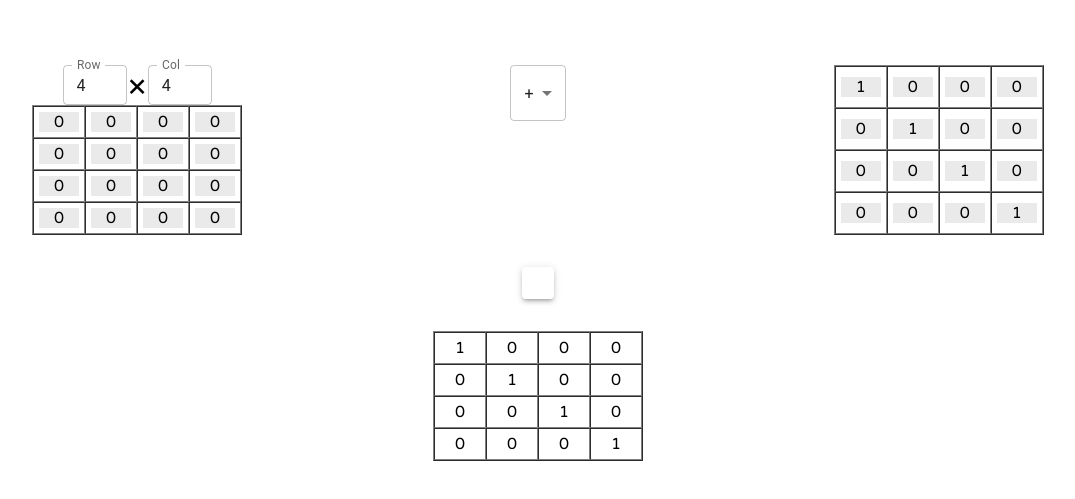
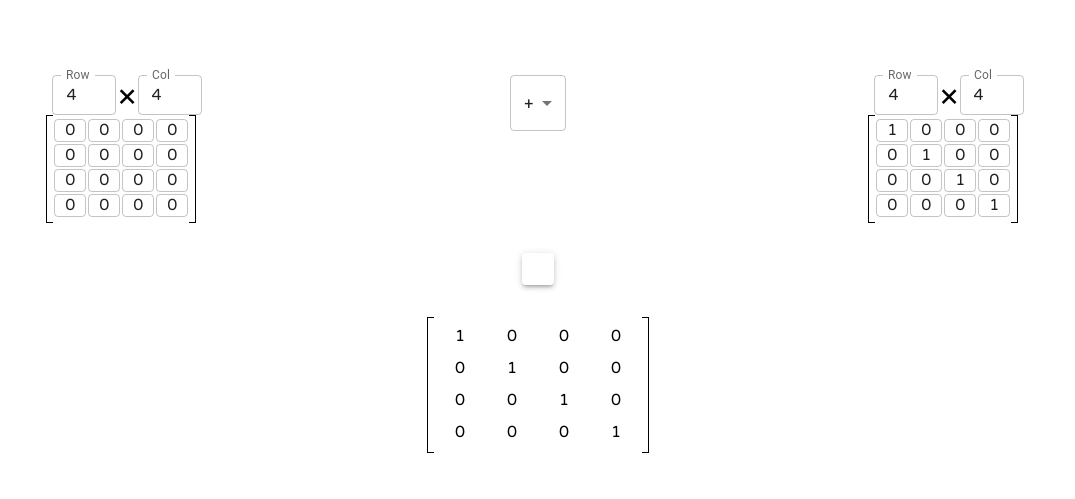
Before and after one commit to acodedoer/visimat, a React (Create React App) app: page / in a window 1280 px wide. Shown: the part 137-636 px from the top of the page, without its empty margins (102-1177 px from the left). Built offline with nearby package versions, Linux system fonts and the light colour scheme.

Commit message:
before visual

```diff
--- a/src/App.css
+++ b/src/App.css
@@ -1,4 +1,28 @@
 @import url('https://fonts.googleapis.com/css2?family=Varela+Round&display=swap');
-table{
-  font-family: 'Varela Round', sans-serif;
+table,input{
+  font-family: 'Varela Round', sans-serif !important;
 }
+
+.matrix {
+  position: relative;
+}
+.matrix:before, .matrix:after {
+  content: "";
+  position: absolute;
+  top: 0;
+  border: 1px solid #000;
+  width: 6px;
+  height: 100%;
+}
+.matrix:before {
+  left: -6px;
+  border-right: 0px;
+}
+.matrix:after {
+  right: -6px;
+  border-left: 0px;
+}
+.matrix td {
+  text-align: center;
+  padding: 0;
+}
--- a/src/App.js
+++ b/src/App.js
@@ -2,7 +2,6 @@ import {useState, useEffect} from "react"
 import Matrix from "./Components/Matrix";
 import Paper from '@mui/material/Paper';
 import SelectOperation from "./Components/SelectOperation";
-import NumericInput from "react-numeric-input";
 import TextField from '@mui/material/TextField';
 import "./App.css";
 
@@ -134,7 +133,29 @@ function App() {
 
         </div>
         <SelectOperation setOperation={setOperation} operation={state.operation}/>
+        <div style={{textAlign:"center"}}>
+        <TextField
+          id="filled-number"
+          label="Row"
+          type="number"
+          size="small"
+
+          defaultValue={4}
+          style={{width:"64px"}}
+        />
+
+        <span style={{fontSize:"32px"}}>&#215;</span>
+
+        <TextField
+          id="filled-number"
+          label="Col"
+          type="number"
+          defaultValue={4}
+          size="small"
+          style={{width:"64px"}}
+        />
         <Matrix matrix={state.m2} name={"m2"} operation={state.operation} visualise={visualState.selectedCell} updateMatrix={updateMatrix} style={{flexBasis: "40%", flexShrink:0}}/>
+      </div>
       </div>
       <Paper elevation={3} style={{padding:"16px", margin:"32px"}}>{state.solution}</Paper>
       <Matrix matrix={state.answer} visualise={visualState.selectedCell}  name={"answer"} operation={state.operation} showSolution={showSolution} updateMatrix={updateMatrix} style={{flexBasis: "40%", flexShrink:0}}/>
--- a/src/Components/Matrix.js
+++ b/src/Components/Matrix.js
@@ -1,32 +1,44 @@
+import TextField from '@mui/material/TextField';
+import { alpha, styled } from '@mui/material/styles';
+import "../App.css";
+
+const MatrixElementInputTextField = styled(TextField)({
+  '& .MuiOutlinedInput-input': {
+      padding: '0px',
+      textAlign: 'center'
+    }
+});
+
 const Matrix = ({matrix, updateMatrix, name, visualise, operation, showSolution}) => {
   const handleChange = (e) =>{
-    updateMatrix(e.target.value, e.target.dataset.i,e.target.dataset.j, name)
+    console.log(e);
+    updateMatrix(e.nativeEvent.data, e.target.dataset.i,e.target.dataset.j, name)
   }
 
     return(
-      <table  border="1" cellPadding="0" cellSpacing="0">
-        <tbody>
+       <table className='matrix'>
+          <tbody>
           {matrix.map((x,i)=>
             <tr key={`${i}`}>
               {x.map((y,j)=> name!=="answer"?
-                <td style={{padding:"5px",textAlign:"center",backgroundColor: operation==3?name=="m1"?(i==visualise.question.i? `hsl(60, ${100 - 100/matrix[0].length*j}%, 50%)`:""):(j==visualise.question.j?`hsl(60, ${100 - 100/matrix.length*i}%, 50%)`:""): i==visualise.question.i && j == visualise.question.j? "red":""}}><input  data-i={i}
-                        data-j={j}
-                        style={{all:"unset",width:"40px",backgroundColor:"#eaeaea"}}
-                        key={`${i}${j}`}
-                        maxLength={5}
-                        value={y}
-                        onChange={handleChange}
+                <td>
+                  <MatrixElementInputTextField
+                    style={{width:"32px", backgroundColor: operation==3?name=="m1"?(i==visualise.question.i? `hsl(60, ${100 - 100/matrix[0].length*j}%, 50%)`:""):(j==visualise.question.j?`hsl(60, ${100 - 100/matrix.length*i}%, 50%)`:""): i==visualise.question.i && j == visualise.question.j? "red":""}}
+                    value={y}
+                    size="small"
+                    key={`${i}${j}`}
+                    onChange={(e)=>{updateMatrix(e.target.value, i,j, name)}}
                 /></td>
                 :
                 <td  onClick ={()=>showSolution(i,j)} data-i={i} data-j={j} style={{width:"40px",textAlign:"center", cursor:"pointer",padding:"5px", backgroundColor:visualise.answer.i == i && visualise.answer.j == j?"red":""}} key={`${i}${j}`}> {y} </td>
 
                 )}
             </tr>
-          )
-          }
+          )}
           </tbody>
-      </table>
-    )
+        </table>
+      )
+
 }
 
 export default Matrix;
```
